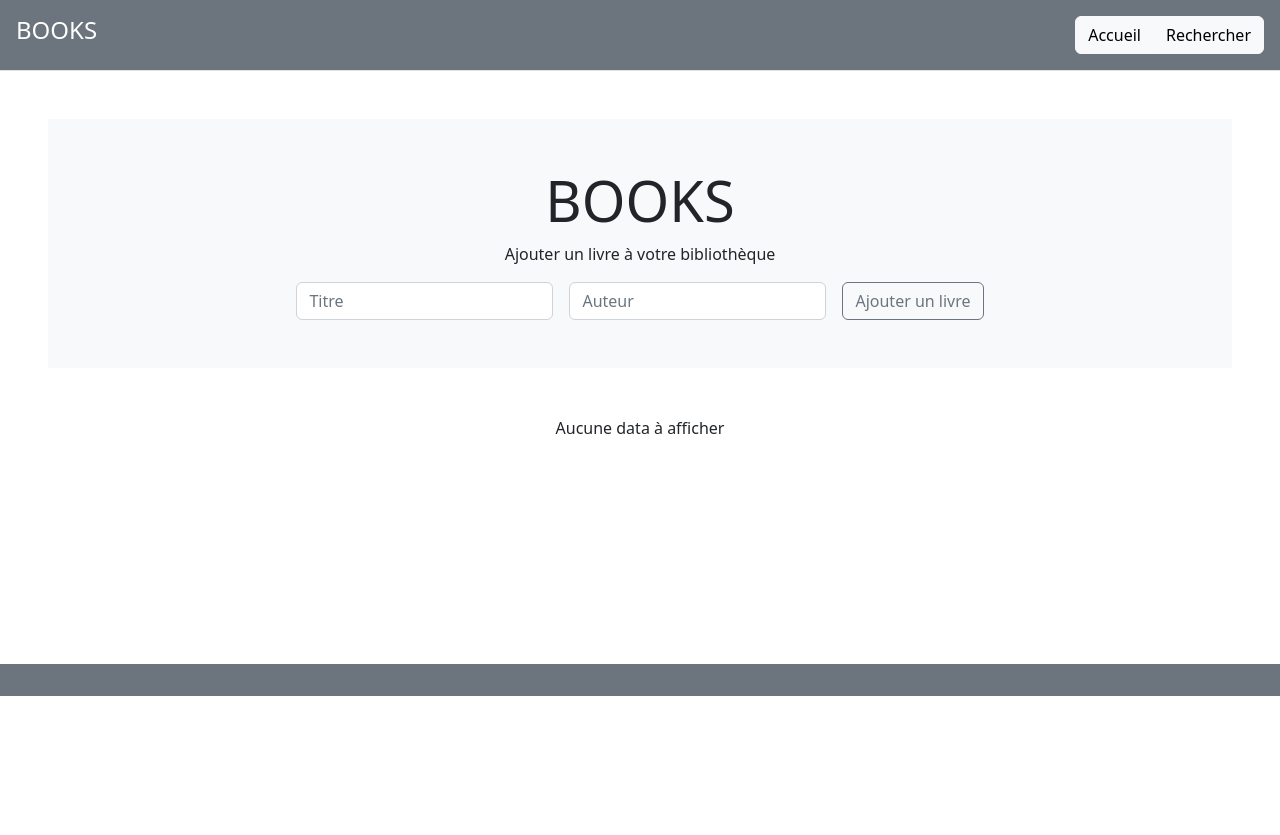
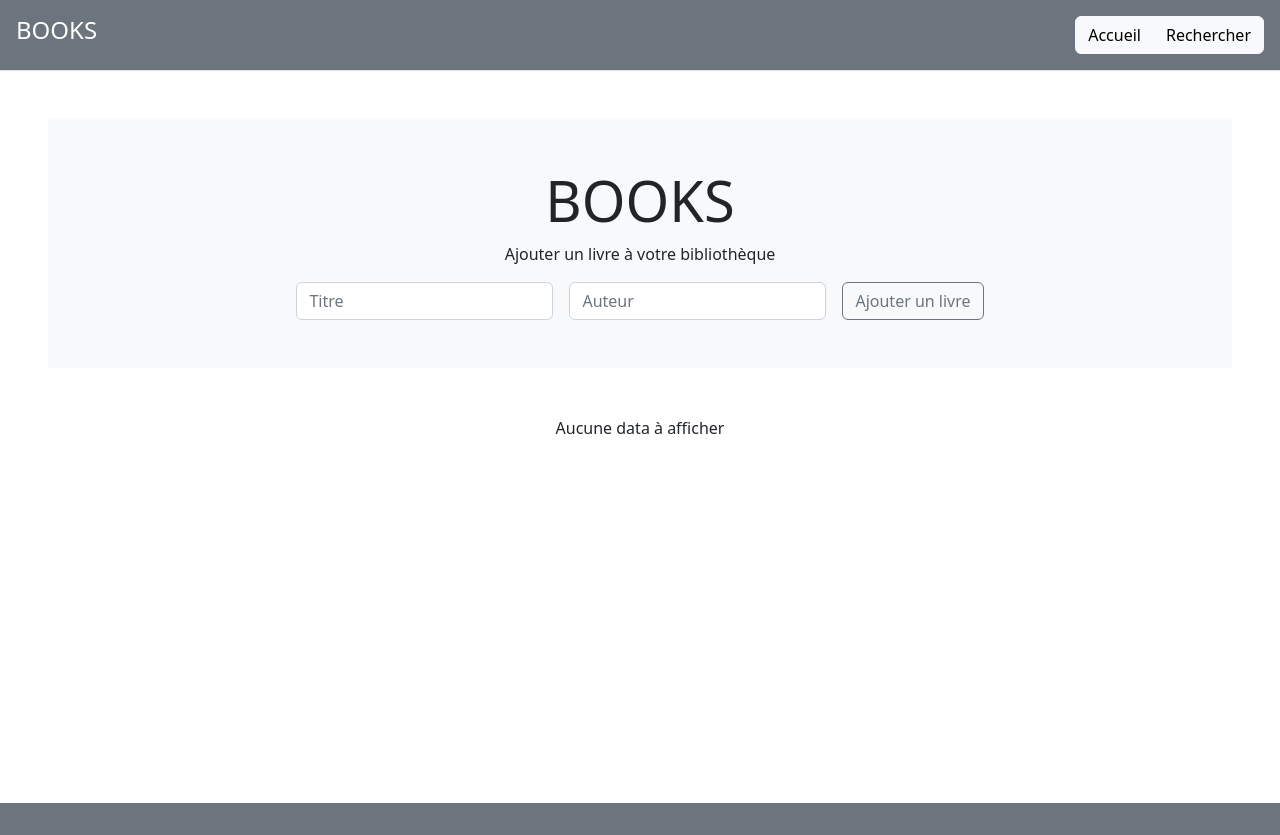
Before and after one commit to Forerunner78/React-Books, a React (Create React App) app: page / in a window 1280 px wide. Before the commit the page ends 800 px from the top, so only its background shows below. Built offline with nearby package versions, Linux system fonts and the light colour scheme.

Commit message:
Fix the size of the main component

```diff
--- a/src/containers/AddBooks.js
+++ b/src/containers/AddBooks.js
@@ -55,7 +55,7 @@ const AddBooks = ({ libraryData, addBook, deleteBook, deleteAll }) => {
     );
 
     return (
-        <main role="main">
+        <main role="main" style={{ minHeight: "79.5vh" }}>
             <div className="jumbotron jumbotron-fluid bg-light m-5">
                 <div className="container text-center p-5">
                     <h1 className="display-4">BOOKS</h1>
--- a/src/containers/SearchBooks.js
+++ b/src/containers/SearchBooks.js
@@ -95,7 +95,7 @@ const SearchBooks = () => {
         })
     );
     return (
-        <main role="main">
+        <main role="main" style={{ minHeight: "79.5vh" }}>
             <div className="jumbotron jumbotron-fluid bg-light m-5">
                 <div className="container text-center p-5">
                     <h1 className="display-4">BOOKS</h1>
```
